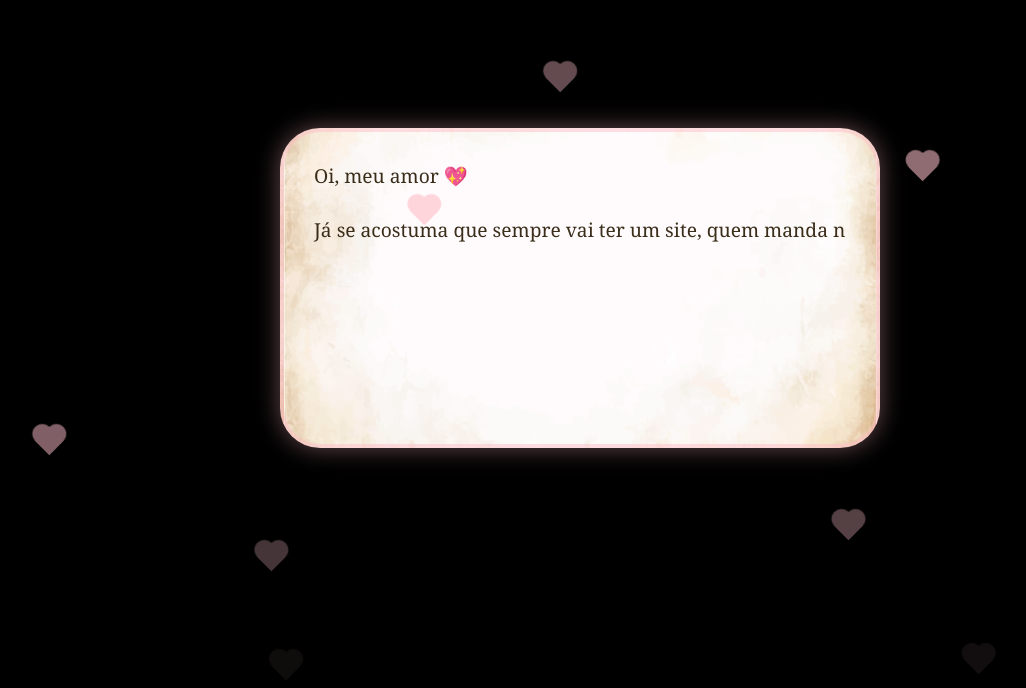
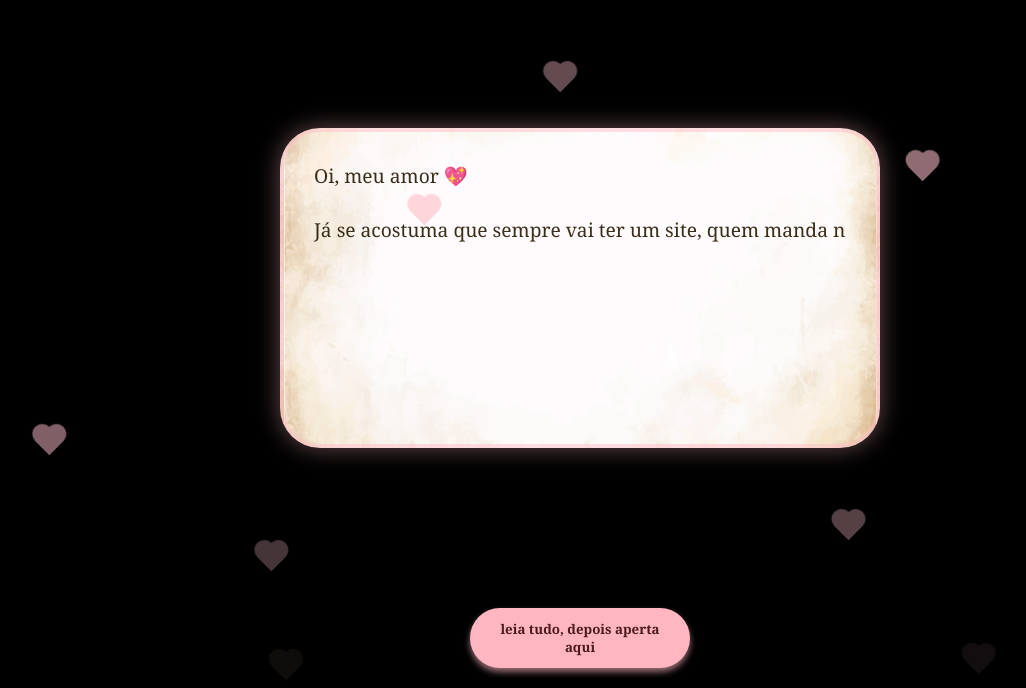
Before and after one commit to eured777/DIA12, a plain HTML site: page carta.html in a window 1280 px wide. Shown: the part 112-800 px from the top of the page, without its empty margins (60-1086 px from the left). Drawn offline with Linux system fonts and the light colour scheme.

Commit message:
Update carta.html

```diff
--- a/carta.html
+++ b/carta.html
@@ -160,6 +160,7 @@
   <div class="carta-container">
     <div class="carta-texto" id="carta"></div>
   </div>
+  <button class="btn-voltar" onclick="voltarMenu()">leia tudo, depois aperta aqui</button>
 
 
 
```
